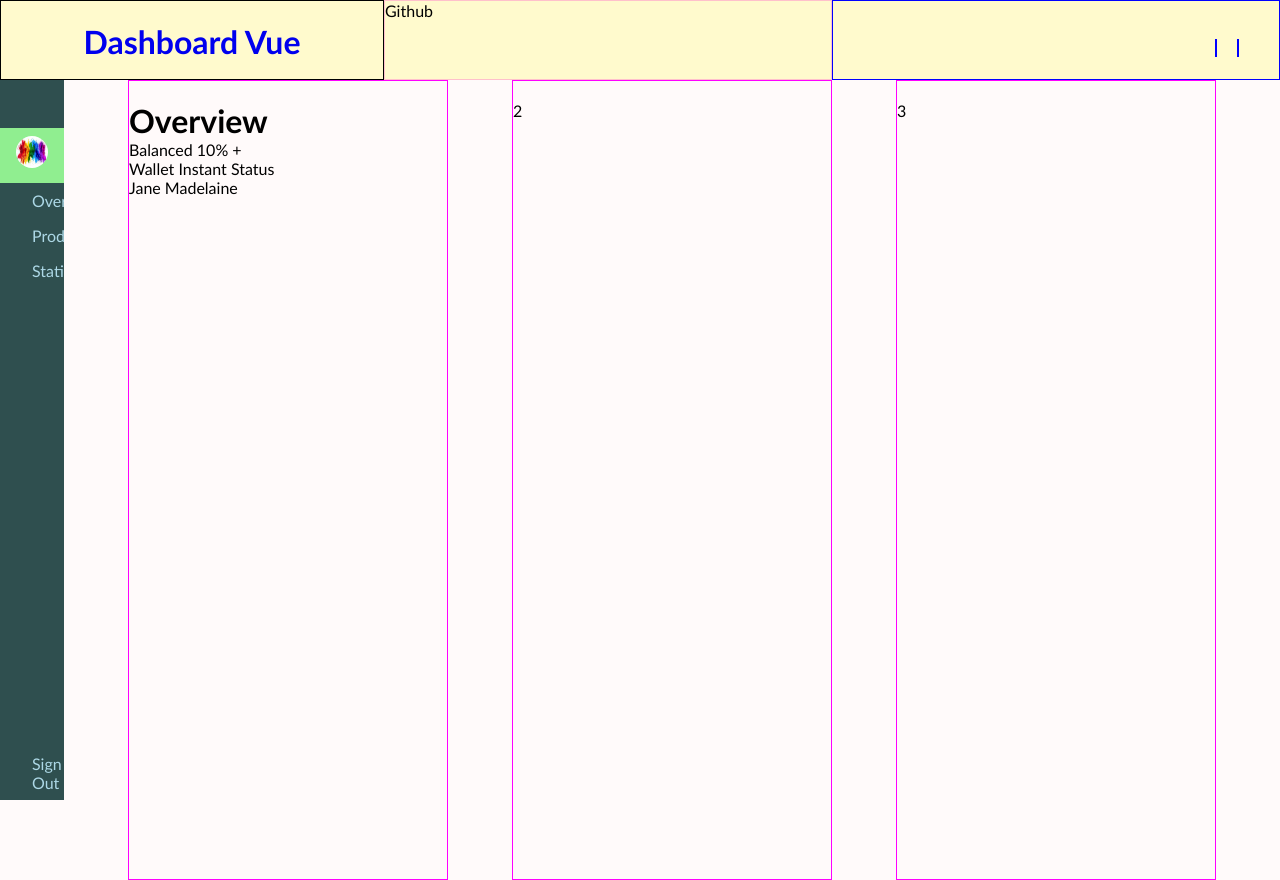
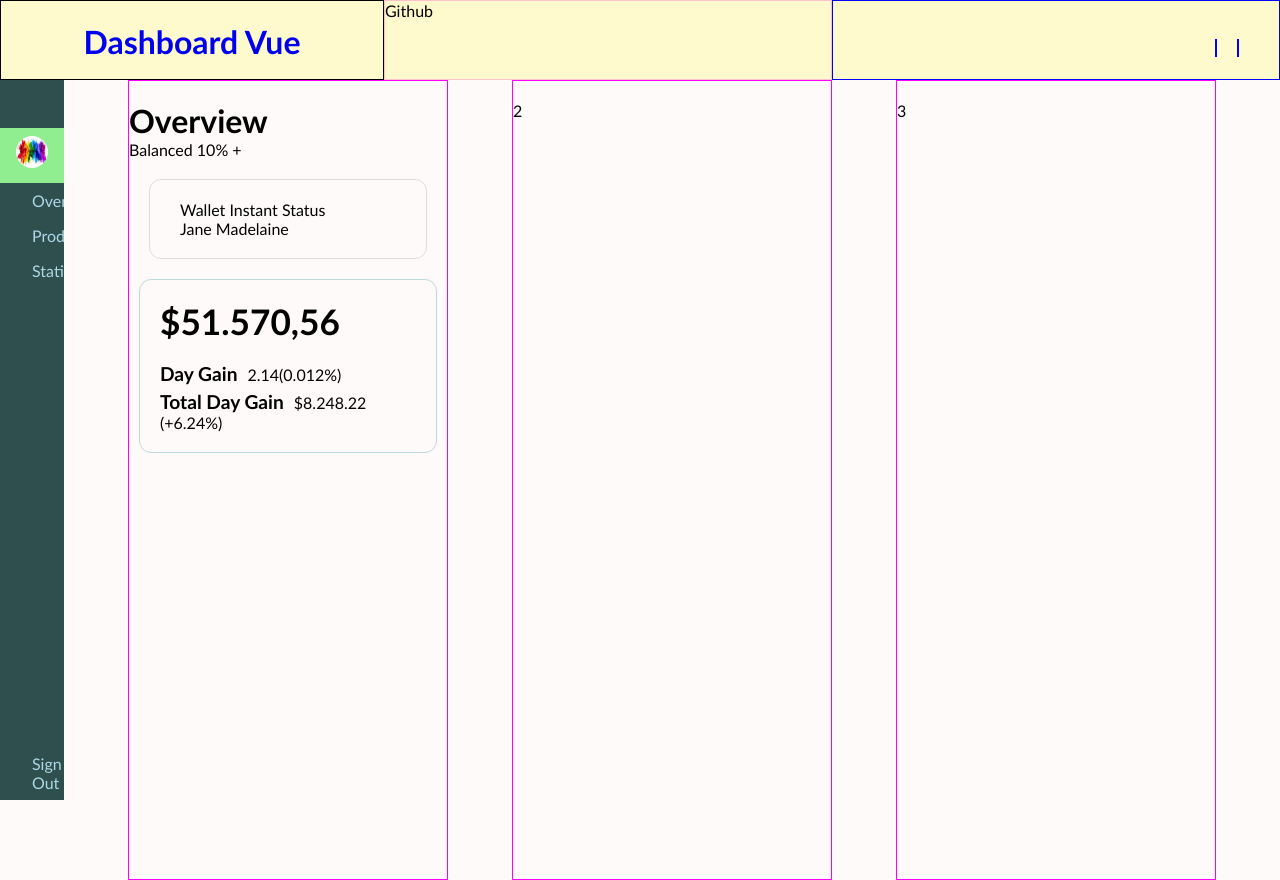
Before and after one commit to banuaggun/dashboard-vue, a Vue app: page /profile in a window 1280 px wide. Built offline with nearby package versions, Linux system fonts and the light colour scheme; some icons are missing.

Commit message:
New Card component is creating

```diff
--- a/src/components/Card.vue
+++ b/src/components/Card.vue
@@ -31,4 +31,13 @@ export default {
     },
 };
 </script>
-<style></style>
+<style>
+.card{
+  margin:20px;
+  max-width:400px;
+  height:auto;
+  padding:20px 30px;
+  border:1px solid #dcdcdc;
+  border-radius: 12px;
+}
+</style>
--- /dev/null
+++ b/src/components/Cards.vue
@@ -0,0 +1,63 @@
+<template>
+  <div class="cards">
+    <div class="cards-content">
+      <span>{{totalValue}}</span>
+      <div class="cards-content-row1">
+        <span class="title">Day Gain</span>
+        <span>{{dayGain}}</span>
+      </div>
+      <div class="cards-content-row2">
+        <span class="title">Total Day Gain</span>
+        <span>{{totalDayGain}}</span>
+      </div>
+    </div>
+  </div>
+</template>
+<script>
+export default {
+  props:{
+    totalValue:{
+      type:String,
+      default:'',
+      required:true
+    },
+    dayGain:{
+      type:String,
+      default:'',
+      required:true
+    },
+    totalDayGain:{
+      type:String,
+      default:'',
+      required:true
+    },
+  }
+};
+</script>
+<style>
+  .cards{
+    margin:10px;
+  }
+  .cards-content{
+    padding:20px;
+    border:1px solid #bcdade;
+    border-radius:12px;
+  }
+  .cards-content span:nth-last-child(3){
+    font-size:2.2rem;
+    font-weight:bold;
+  }
+  .cards-content-row1{
+    margin:20px 0 5px 0;
+  }
+  .cards-content-row1 span.title,
+  .cards-content-row2 span.title{
+    font-weight:600;
+    font-size:1.2rem;
+    margin-right:10px;
+  }
+  .cards-content-row1 span,
+  .cards-content-row2 span{
+    font-size:1rem;
+  }
+</style>
--- a/src/components/OverviewProfile.vue
+++ b/src/components/OverviewProfile.vue
@@ -4,17 +4,24 @@
     <div class="state">
       <span>Balanced 10% +</span>
       <Card :subTitle="card.subTitle" :name="card.name" class="card" />
+      <Cards :totalValue="cards.totalValue" :dayGain="cards.dayGain" :totalDayGain="cards.totalDayGain" />
     </div>
   </div>
 </template>
 <script>
+import Cards from './Cards.vue'
 import Card from './Card.vue'
 export default {
-  components: {Card},
+  components: {Card, Cards},
   data: () => ({
     card:{
       subTitle:'Wallet Instant Status',
       name:'Jane Madelaine'
+    },
+    cards:{
+      totalValue:'$51.570,56',
+      dayGain:'2.14(0.012%)',
+      totalDayGain:'$8.248.22 (+6.24%)'
     }
   })
 }
```
